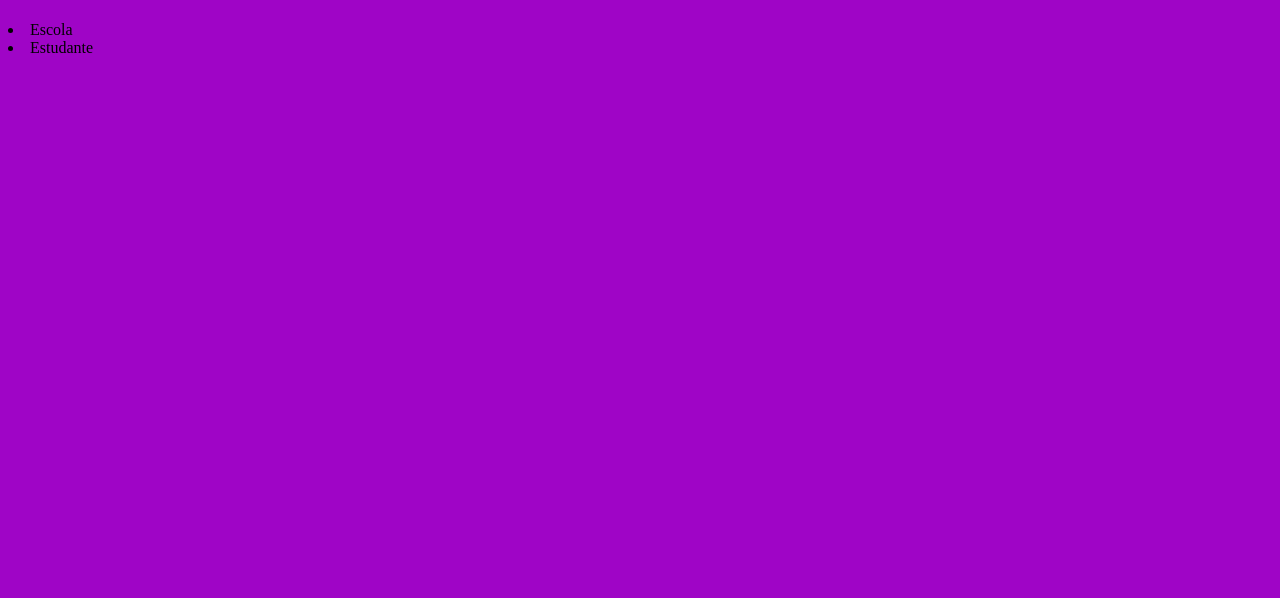
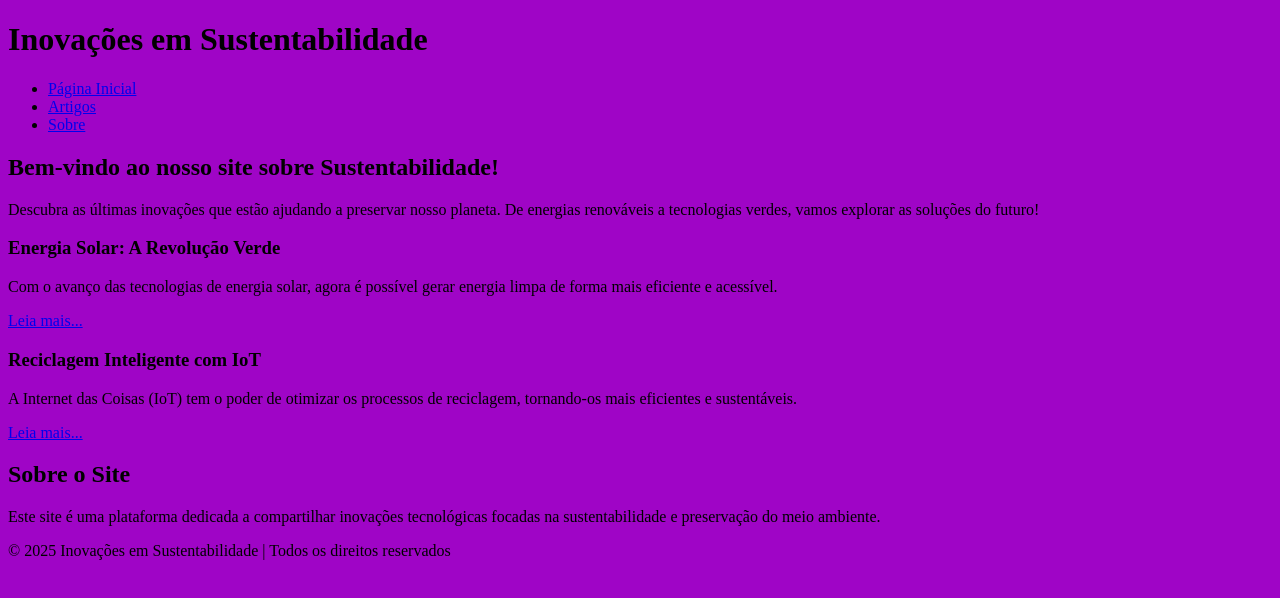
Before and after one commit to Gabriel-Duarte-Santos/Programacao-Gabriel, a plain HTML site: page index.html in a window 1280 px wide. Drawn offline with Linux system fonts and the light colour scheme.

Commit message:
index.html

```diff
--- a/index.html
+++ b/index.html
@@ -1,15 +1,60 @@
 <!DOCTYPE html>
-<html lang="en">
+<html lang="pt-br">
 <head>
     <meta charset="UTF-8">
     <meta name="viewport" content="width=device-width, initial-scale=1.0">
-    <title>Document</title>
-    <link rel="stylesheet" href="style.css">
+    <meta http-equiv="X-UA-Compatible" content="ie=edge">
+    <title>Inovações em Sustentabilidade</title>
+    <link rel="stylesheet" href="style.css"> <!-- Link para o arquivo CSS -->
 </head>
 <body>
-  <h1></h1>
-  <ul></ul>
-  <li>Escola</li>
-  <li>Estudante</li>
+
+    <!-- Cabeçalho -->
+    <header>
+        <div class="logo">
+            <h1>Inovações em Sustentabilidade</h1>
+        </div>
+        <nav>
+            <ul>
+                <li><a href="#home">Página Inicial</a></li>
+                <li><a href="#artigos">Artigos</a></li>
+                <li><a href="#sobre">Sobre</a></li>
+            </ul>
+        </nav>
+    </header>
+
+    <!-- Seção: Página Inicial -->
+    <section id="home">
+        <div class="intro">
+            <h2>Bem-vindo ao nosso site sobre Sustentabilidade!</h2>
+            <p>Descubra as últimas inovações que estão ajudando a preservar nosso planeta. De energias renováveis a tecnologias verdes, vamos explorar as soluções do futuro!</p>
+        </div>
+    </section>
+
+    <!-- Seção: Artigos -->
+    <section id="artigos">
+        <div class="artigo">
+            <h3>Energia Solar: A Revolução Verde</h3>
+            <p>Com o avanço das tecnologias de energia solar, agora é possível gerar energia limpa de forma mais eficiente e acessível.</p>
+            <a href="#">Leia mais...</a>
+        </div>
+        <div class="artigo">
+            <h3>Reciclagem Inteligente com IoT</h3>
+            <p>A Internet das Coisas (IoT) tem o poder de otimizar os processos de reciclagem, tornando-os mais eficientes e sustentáveis.</p>
+            <a href="#">Leia mais...</a>
+        </div>
+    </section>
+
+    <!-- Seção: Sobre -->
+    <section id="sobre">
+        <h2>Sobre o Site</h2>
+        <p>Este site é uma plataforma dedicada a compartilhar inovações tecnológicas focadas na sustentabilidade e preservação do meio ambiente.</p>
+    </section>
+
+    <!-- Rodapé -->
+    <footer>
+        <p>© 2025 Inovações em Sustentabilidade | Todos os direitos reservados</p>
+    </footer>
+
 </body>
 </html>
```
